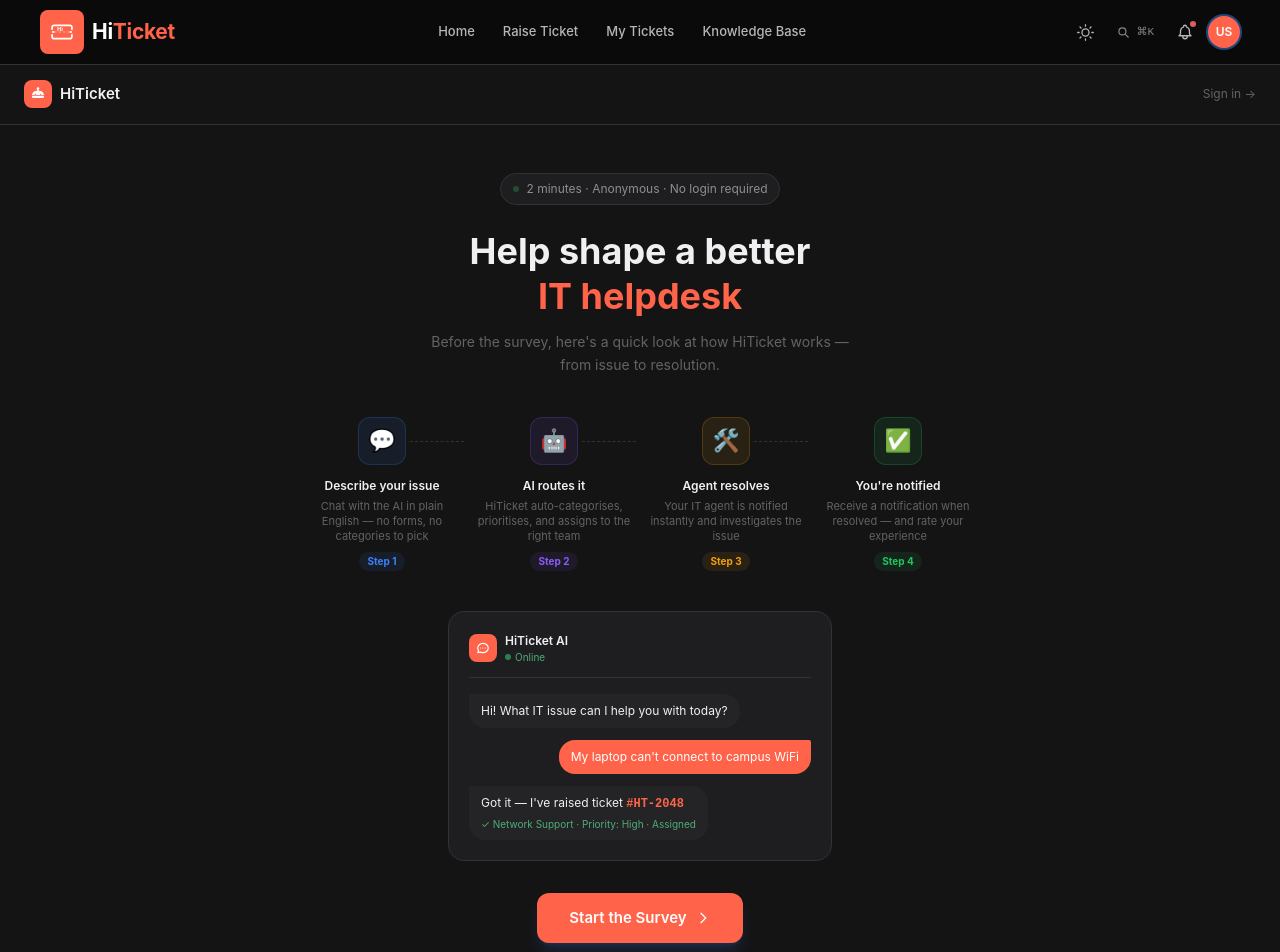
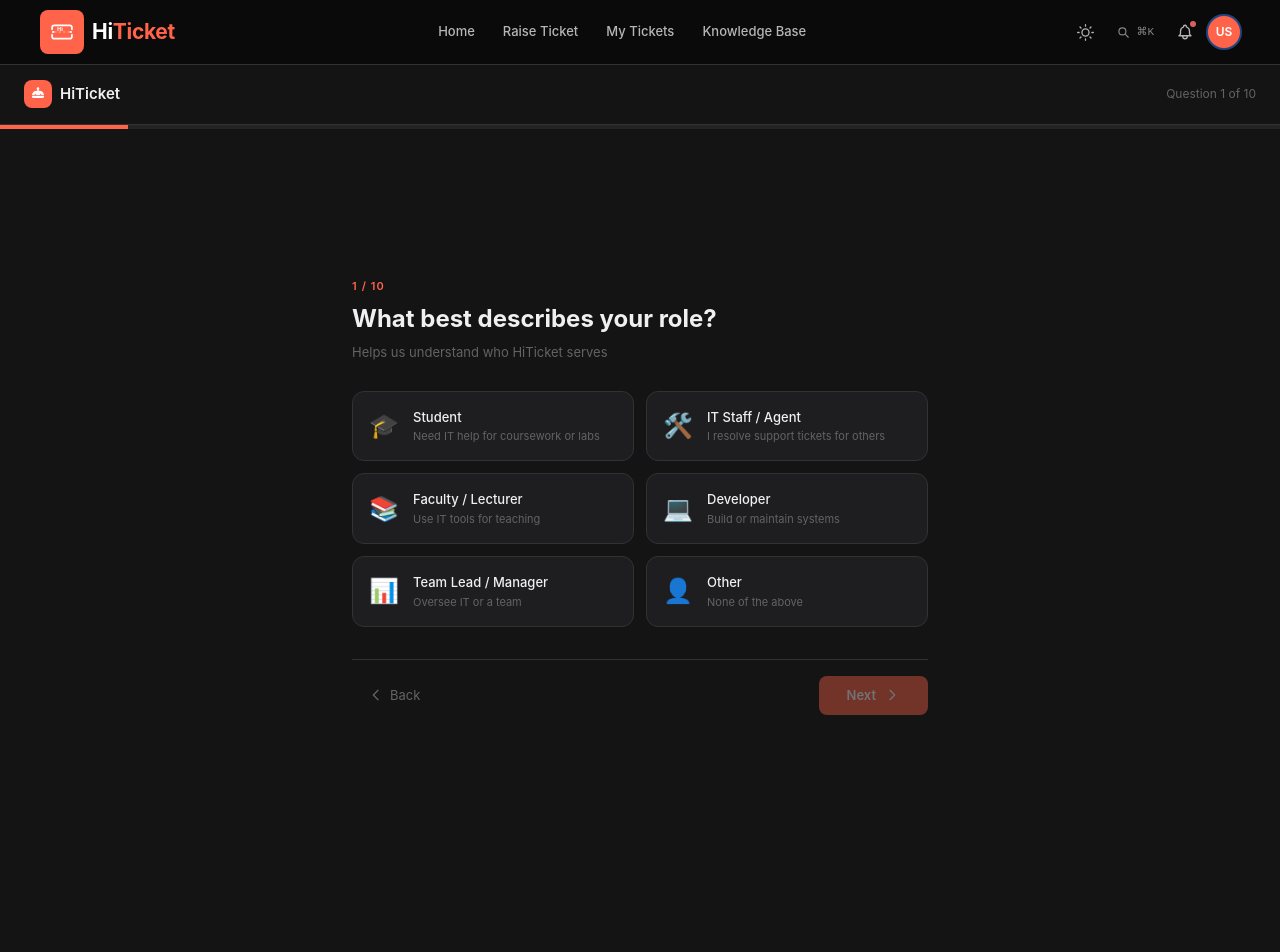
Before and after one commit to chaitanyadeepc/it-ticketing, a React (Vite) app in the folder helpdesk-ai/: page /survey in a window 1280 px wide. Shown: the top 952 px of the page. After the commit the page ends 864 px from the top, so only its background shows below. Built offline with nearby package versions, Linux system fonts and the light colour scheme.

Commit message:
refactor: remove survey intro screen, start directly on questions

```diff
--- a/helpdesk-ai/src/pages/Survey.jsx
+++ b/helpdesk-ai/src/pages/Survey.jsx
@@ -1,5 +1,5 @@
 import React, { useState } from 'react';
-import { Link } from 'react-router-dom';
+import { Link, useNavigate } from 'react-router-dom';
 
 const BASE_URL = import.meta.env.VITE_API_URL || 'http://localhost:5000/api';
 
@@ -137,126 +137,6 @@
   </div>
 );
 
-// ── Intro screen ────────────────────────────────────────────────────────────
-function IntroScreen({ onStart }) {
-  const DEMO_FLOW = [
-    { icon: '💬', label: 'Describe your issue', desc: 'Chat with the AI in plain English — no forms, no categories to pick', color: '#3b82f6', step: 1 },
-    { icon: '🤖', label: 'AI routes it',         desc: 'HiTicket auto-categorises, prioritises, and assigns to the right team', color: '#8b5cf6', step: 2 },
-    { icon: '🛠️', label: 'Agent resolves',       desc: 'Your IT agent is notified instantly and investigates the issue',          color: '#f59e0b', step: 3 },
-    { icon: '✅', label: 'You\'re notified',     desc: 'Receive a notification when resolved — and rate your experience',         color: '#22c55e', step: 4 },
-  ];
-
-  return (
-    <div className="min-h-screen bg-[#09090b] flex flex-col">
-      {/* Header */}
-      <header className="flex items-center justify-between px-4 sm:px-6 py-4 border-b border-[#27272a]">
-        <Link to="/" className="flex items-center gap-2">
-          <Logo />
-          <span className="text-[15px] font-semibold text-[#fafafa]">HiTicket</span>
-        </Link>
-        <Link to="/login" className="text-[12px] text-[#52525b] hover:text-[#a1a1aa] transition-colors">
-          Sign in →
-        </Link>
-      </header>
-
-      <div className="flex-1 flex flex-col items-center justify-center px-4 sm:px-6 py-12">
-        <div className="w-full max-w-2xl text-center">
-
-          {/* Badge */}
-          <div className="inline-flex items-center gap-2 bg-[#18181b] border border-[#27272a] rounded-full px-3 py-1.5 mb-6">
-            <span className="w-1.5 h-1.5 bg-[#22c55e] rounded-full animate-pulse" />
-            <span className="text-[12px] text-[#a1a1aa]">2 minutes · Anonymous · No login required</span>
-          </div>
-
-          <h1 className="text-[28px] sm:text-[36px] font-bold text-[#fafafa] mb-3 leading-tight">
-            Help shape a better<br />
-            <span className="text-[#3b82f6]">IT helpdesk</span>
-          </h1>
-          <p className="text-[14px] text-[#52525b] max-w-md mx-auto mb-10 leading-relaxed">
-            Before the survey, here's a quick look at how HiTicket works — from issue to resolution.
-          </p>
-
-          {/* Demo flow */}
-          <div className="grid grid-cols-2 sm:grid-cols-4 gap-4 mb-10">
-            {DEMO_FLOW.map((s, i) => (
-              <div key={i} className="relative flex flex-col items-center text-center">
-                {i < DEMO_FLOW.length - 1 && (
-                  <div className="hidden sm:block absolute top-6 left-[calc(50%+28px)] right-[-4px] h-px border-t border-dashed border-[#27272a] z-0" />
-                )}
-                <div
-                  className="w-12 h-12 rounded-xl flex items-center justify-center text-[22px] mb-3 relative z-10 border"
-                  style={{ backgroundColor: `${s.color}18`, borderColor: `${s.color}35` }}
-                >
-                  {s.icon}
-                </div>
-                <p className="text-[12px] font-semibold text-[#fafafa] mb-1">{s.label}</p>
-                <p className="text-[11px] text-[#52525b] leading-snug">{s.desc}</p>
-                <div
-                  className="mt-2 text-[10px] font-bold px-2 py-0.5 rounded-full"
-                  style={{ color: s.color, backgroundColor: `${s.color}18` }}
-                >
-                  Step {s.step}
-                </div>
-              </div>
-            ))}
-          </div>
-
-          {/* Mini chat demo preview */}
-          <div className="bg-[#18181b] border border-[#27272a] rounded-2xl p-4 sm:p-5 mb-8 text-left max-w-sm mx-auto">
-            <div className="flex items-center gap-2 mb-4 pb-3 border-b border-[#27272a]">
-              <div className="w-7 h-7 bg-[#3b82f6] rounded-lg flex items-center justify-center">
-                <svg className="w-3.5 h-3.5 text-white" fill="none" viewBox="0 0 24 24" stroke="currentColor">
-                  <path strokeLinecap="round" strokeLinejoin="round" strokeWidth={2} d="M8 12h.01M12 12h.01M16 12h.01M21 12c0 4.418-4.03 8-9 8a9.863 9.863 0 01-4.255-.949L3 20l1.395-3.72C3.512 15.042 3 13.574 3 12c0-4.418 4.03-8 9-8s9 3.582 9 8z" />
-                </svg>
-              </div>
-              <div>
-                <p className="text-[12px] font-semibold text-[#fafafa]">HiTicket AI</p>
-                <div className="flex items-center gap-1">
-                  <span className="w-1.5 h-1.5 bg-[#22c55e] rounded-full" />
-                  <span className="text-[10px] text-[#22c55e]">Online</span>
-                </div>
-              </div>
-            </div>
-            <div className="space-y-3">
-              <div className="flex justify-start">
-                <div className="bg-[#27272a] rounded-2xl rounded-tl-sm px-3 py-2 max-w-[85%]">
-                  <p className="text-[12px] text-[#fafafa]">Hi! What IT issue can I help you with today?</p>
-                </div>
-              </div>
-              <div className="flex justify-end">
-                <div className="bg-[#3b82f6] rounded-2xl rounded-tr-sm px-3 py-2 max-w-[85%]">
-                  <p className="text-[12px] text-white">My laptop can't connect to campus WiFi</p>
-                </div>
-              </div>
-              <div className="flex justify-start">
-                <div className="bg-[#27272a] rounded-2xl rounded-tl-sm px-3 py-2 max-w-[85%]">
-                  <p className="text-[12px] text-[#fafafa]">
-                    Got it — I've raised ticket <span className="text-[#3b82f6] font-mono font-bold">#HT-2048</span>
-                  </p>
-                  <p className="text-[10px] text-[#22c55e] mt-1">✓ Network Support · Priority: High · Assigned</p>
-                </div>
-              </div>
-            </div>
-          </div>
-
-          <button
-            onClick={onStart}
-            className="inline-flex items-center gap-2 px-8 py-3.5 bg-[#3b82f6] hover:bg-[#2563eb] text-white text-[15px] font-semibold rounded-xl transition-colors shadow-lg shadow-[#3b82f6]/20"
-          >
-            Start the Survey
-            <svg className="w-4 h-4" fill="none" viewBox="0 0 24 24" stroke="currentColor">
-              <path strokeLinecap="round" strokeLinejoin="round" strokeWidth={2} d="M9 5l7 7-7 7" />
-            </svg>
-          </button>
-          <p className="mt-3 text-[11px] text-[#3f3f46]">
-            10 questions · No account needed · Responses help improve HiTicket
-          </p>
-        </div>
-      </div>
-    </div>
-  );
-}
-
 // ── Done screen ─────────────────────────────────────────────────────────────
 function DoneScreen() {
   return (
@@ -285,11 +165,12 @@
 
 // ── Main Survey component ───────────────────────────────────────────────────
 export default function Survey() {
-  const [phase, setPhase]       = useState('intro'); // 'intro' | 'quiz' | 'done'
-  const [step, setStep]         = useState(0);
-  const [answers, setAnswers]   = useState({});
+  const navigate = useNavigate();
+  const [done, setDone]             = useState(false);
+  const [step, setStep]             = useState(0);
+  const [answers, setAnswers]       = useState({});
   const [submitting, setSubmitting] = useState(false);
-  const [error, setError]       = useState('');
+  const [error, setError]           = useState('');
 
   const current = STEPS[step];
   const answer  = answers[current?.id];
@@ -321,7 +202,7 @@
         const d = await resp.json();
         throw new Error(d.error || 'Submission failed');
       }
-      setPhase('done');
+      setDone(true);
     } catch (err) {
       setError(err.message);
     } finally {
@@ -337,8 +218,7 @@
     }
   };
 
-  if (phase === 'intro') return <IntroScreen onStart={() => setPhase('quiz')} />;
-  if (phase === 'done')  return <DoneScreen />;
+  if (done) return <DoneScreen />
 
   return (
     <div className="min-h-screen bg-[#09090b] flex flex-col">
@@ -506,7 +386,7 @@
           {/* Navigation */}
           <div className="flex items-center justify-between mt-8 pt-4 border-t border-[#27272a]">
             <button
-              onClick={() => (step > 0 ? setStep((s) => s - 1) : setPhase('intro'))}
+              onClick={() => (step > 0 ? setStep((s) => s - 1) : navigate('/'))}
               className="flex items-center gap-1.5 px-4 py-2.5 text-[13px] text-[#52525b] hover:text-[#a1a1aa] transition-colors"
             >
               <svg className="w-4 h-4" fill="none" viewBox="0 0 24 24" stroke="currentColor">
```
